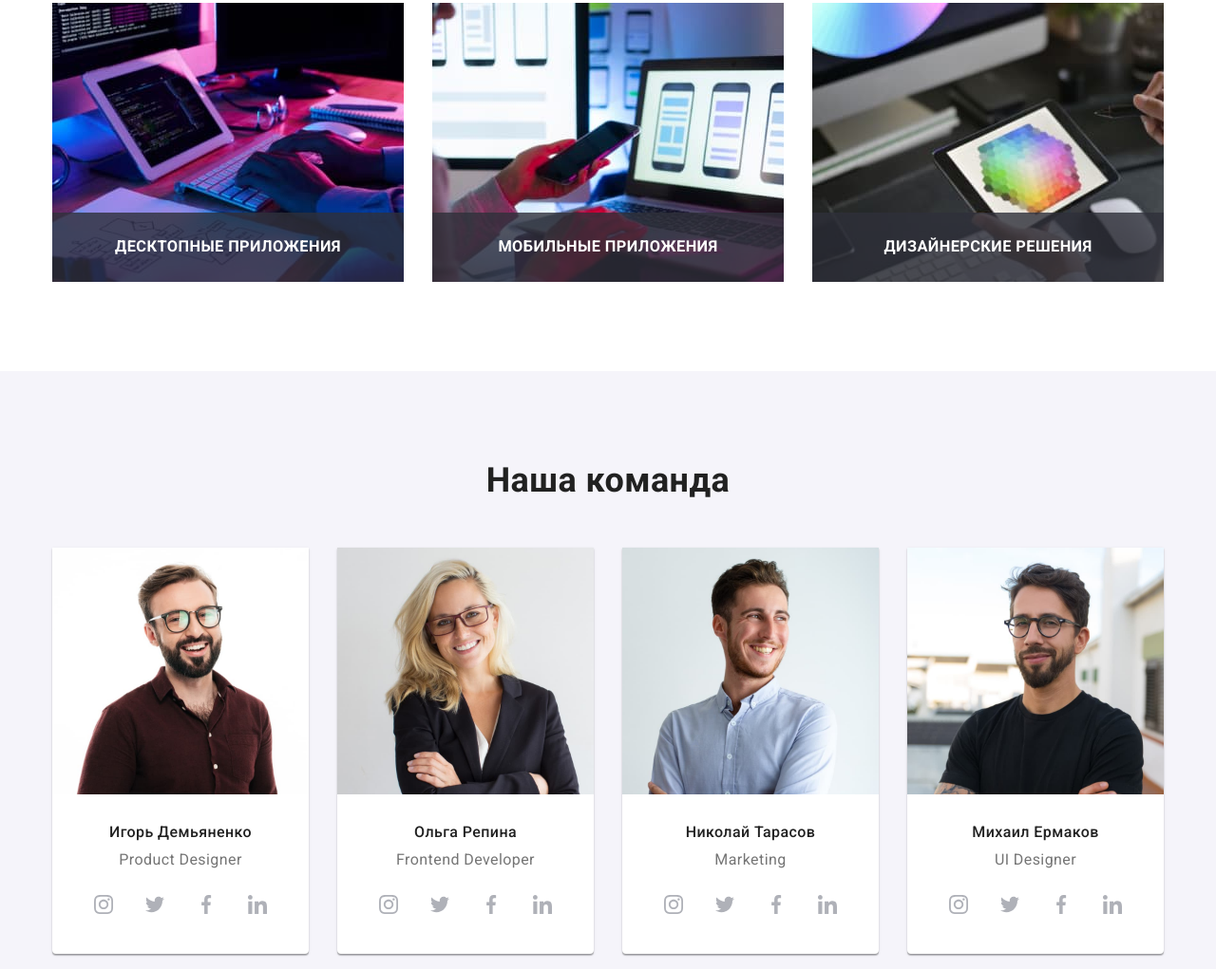
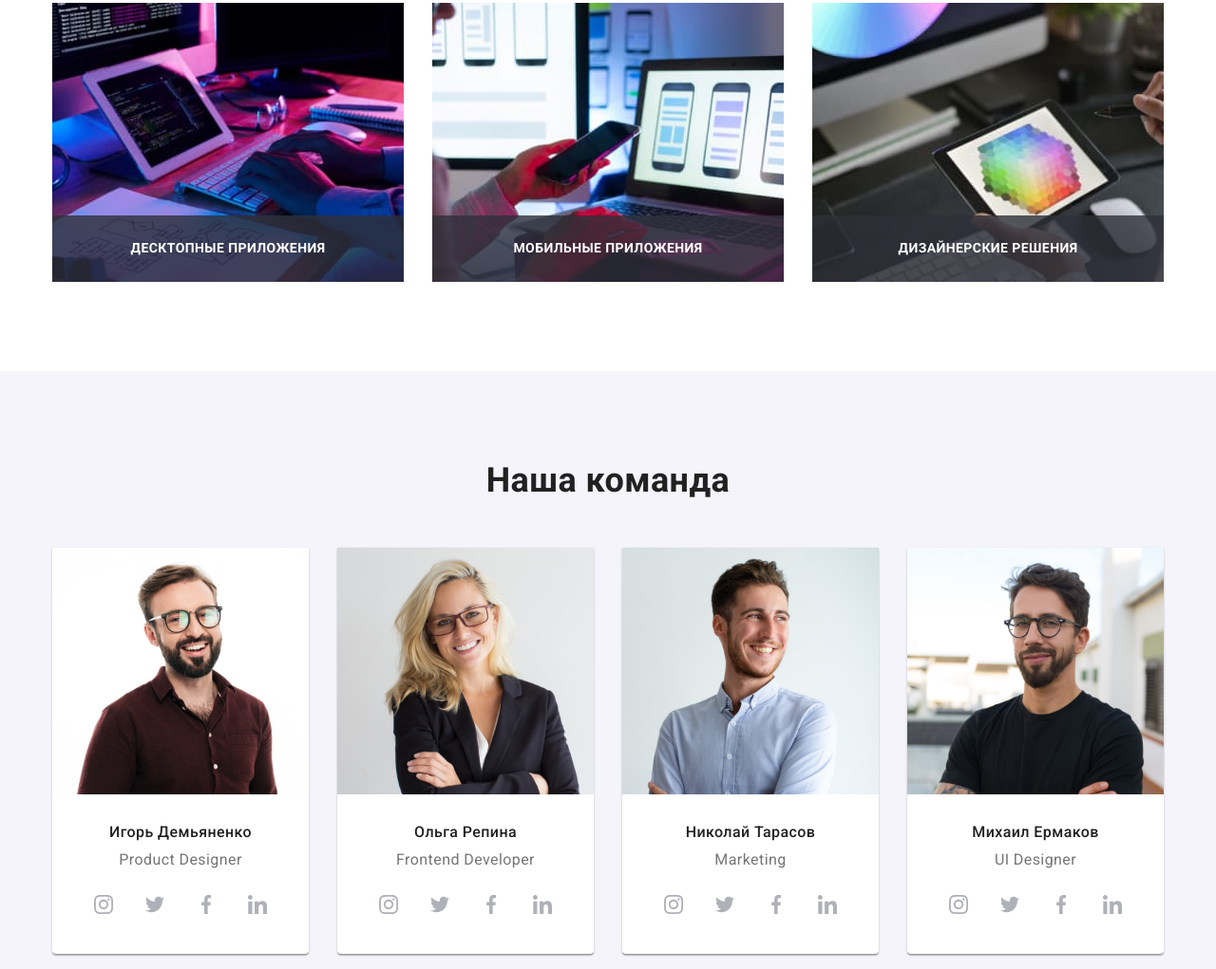
Before and after one commit to LiSprint/goit-markup-hw-05, a plain HTML site: page index.html in a window 1280 px wide. Shown: the part 1206-2227 px from the top of the page at 95% size. Drawn offline with nearby package versions, Linux system fonts and the light colour scheme.

Commit message:
Исправляет размер текста в services

```diff
--- a/css/styles.css
+++ b/css/styles.css
@@ -290,7 +290,7 @@ body {
   position: relative;
 }
 .services-item-header {
-  font-weight: 700;
+  font-size: inherit;
   line-height: 1.14;
   text-align: center;
   text-transform: uppercase;
```
